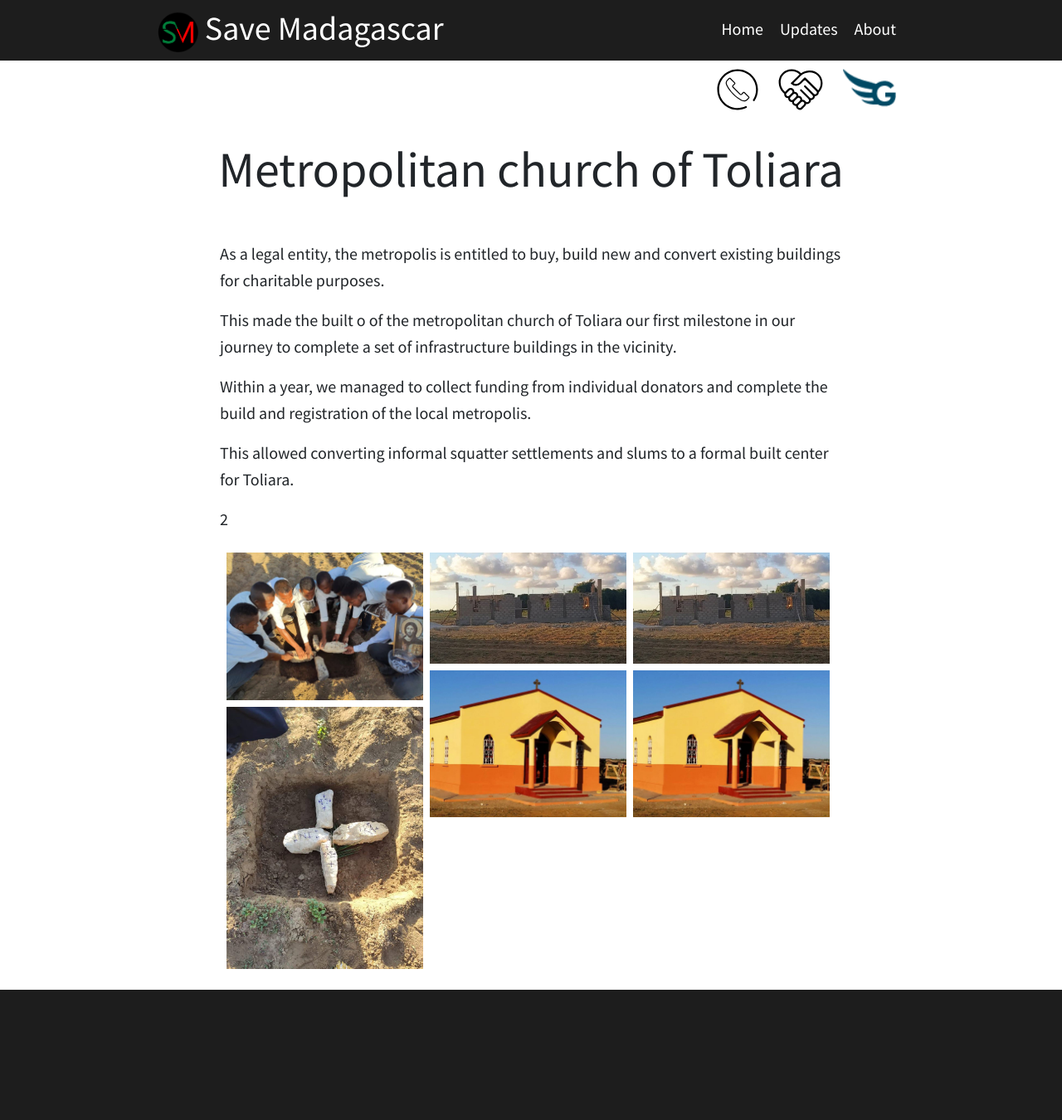
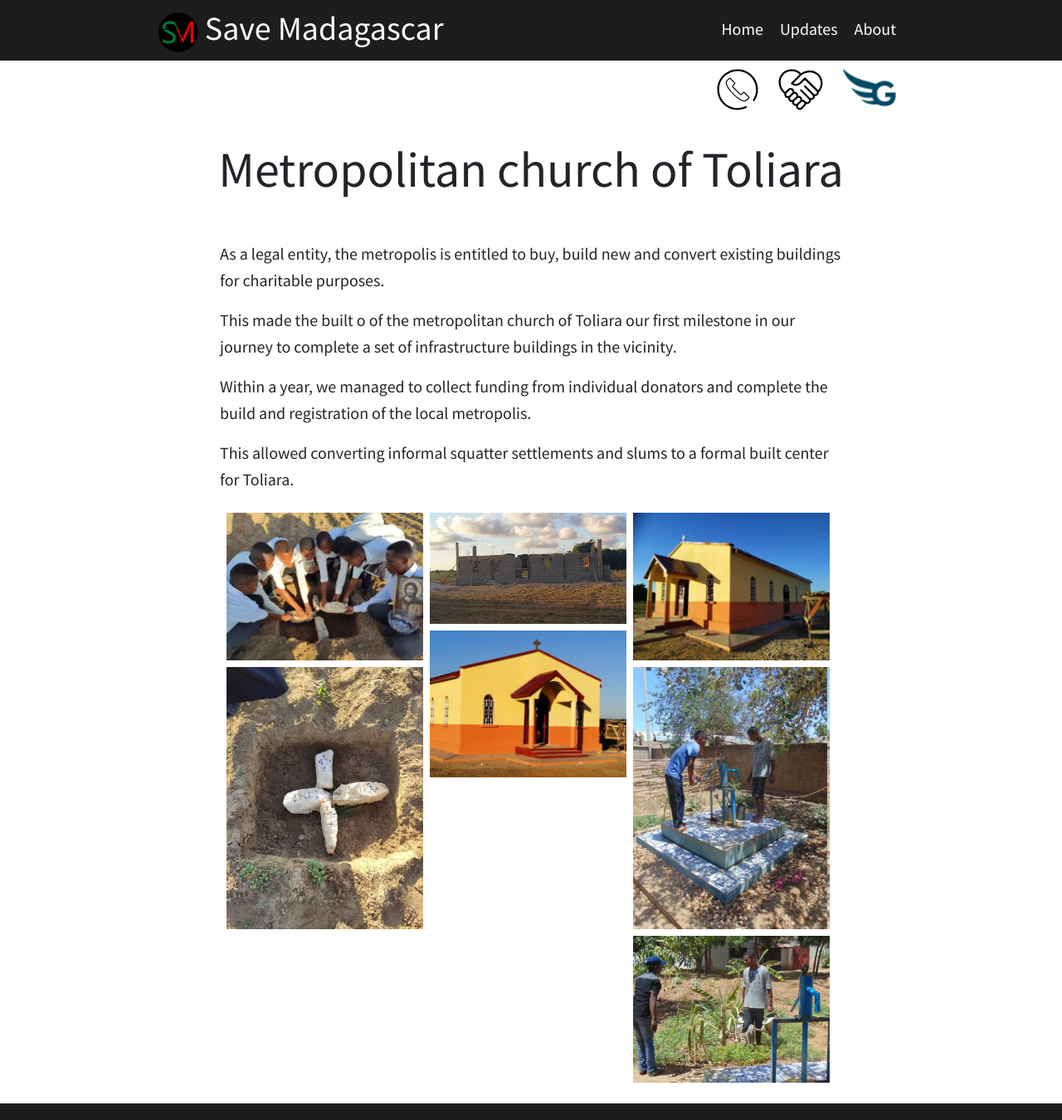
Before and after one commit to at07cm1/smadagascar_site, a Jekyll site: the page built from _posts/updates/2018-01-01-metropolitan_church_of_Toliara.md, in a window 1280 px wide. Shown: the whole page at 83% size. Built offline with Jekyll 4.4.1, drawn with Linux system fonts in a browser that asks for light colours; before the commit the page ends 1213 px from its top, so only the background shows below that.

Commit message:
image gallery test

```diff
--- a/_layouts/post.html
+++ b/_layouts/post.html
@@ -9,24 +9,24 @@
 		{{ content }}
 		{% if page.gallery_images %}
 			{% assign c = page.gallery_images.size | divided_by: 3 %}
-			<p>{{c}}</p>
 			<div>
 				<div class="gallery">
 					<div class="g-column">
 						{% for img in page.gallery_images limit:c %}
-							<a target="_blank" href="{{ img }}"><img src="{{ img }}" style="width:100%"></a>
+							<a href="{{ img }}"><img src="{{ img }}" style="width:100%"></a>
 						{% endfor %}
 					</div>
 
 					<div class="g-column">
 						{% for img in page.gallery_images limit:c offset: c %}
-							<a target="_blank" href="{{ img }}"><img src="{{ img }}" style="width:100%"></a>
+							<a href="{{ img }}"><img src="{{ img }}" style="width:100%"></a>
 						{% endfor %}
 					</div>
 
 					<div class="g-column">
-						{% for img in page.gallery_images limit:c offset: c | times: 2 %}
-							<a target="_blank" href="{{ img }}"><img src="{{ img }}" style="width:100%"></a>
+						{% assign off = c | times: 2 %}
+						{% for img in page.gallery_images offset: off %}
+							<a  href="{{ img }}"><img src="{{ img }}" style="width:100%"></a>
 						{% endfor %}
 					</div>
 				</div>
```
